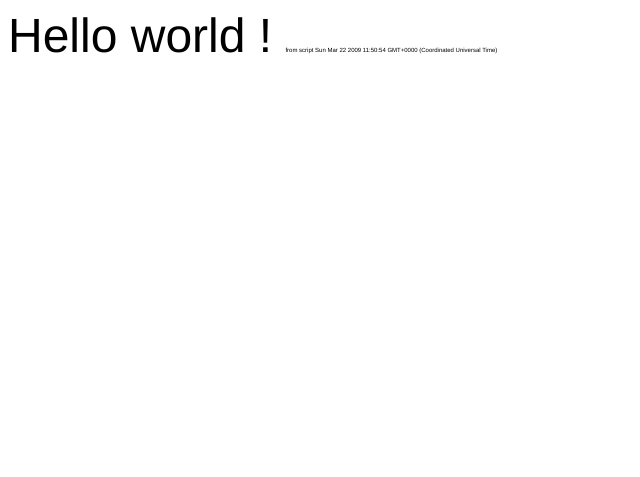
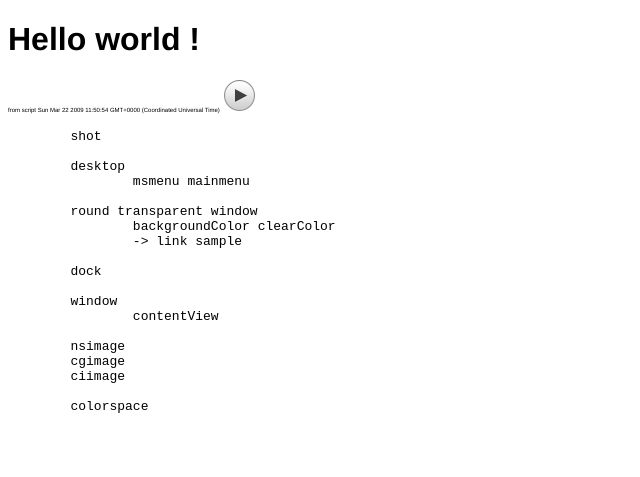
Before and after one commit to parmanoir/parmanoir.github.com, a plain HTML site: page index.html in a window 1280 px wide. Shown: the whole page, without its empty margins (0-640 px from the left). Drawn offline with Linux system fonts and the light colour scheme.

Commit message:
image test

```diff
--- a/index.html
+++ b/index.html
@@ -7,9 +7,34 @@
 	</style>
 </head>
 <body>
-	Hello world !
+	<h1>Hello world !</h1>
 
 	<script src='test/samplescript.js'></script>
 
+	<img src='TB_Control-Run-Inactive.png'>
+
+<pre>
+	shot
+
+	desktop
+		msmenu mainmenu
+
+	round transparent window
+		backgroundColor clearColor
+		-> link sample
+
+	dock
+
+	window
+		contentView
+
+	nsimage
+	cgimage
+	ciimage
+
+	colorspace
+
+
+
 </body>
 </html>
--- a/test/samplestyle.css
+++ b/test/samplestyle.css
@@ -2,6 +2,6 @@
 
 	body
 	{
-		font-size: 300%;
+		font-size: 100%;
 		font-family: Helvetica;
 	}
```
Also changed, not shown: TB_Control-Run-Inactive.png (added).
